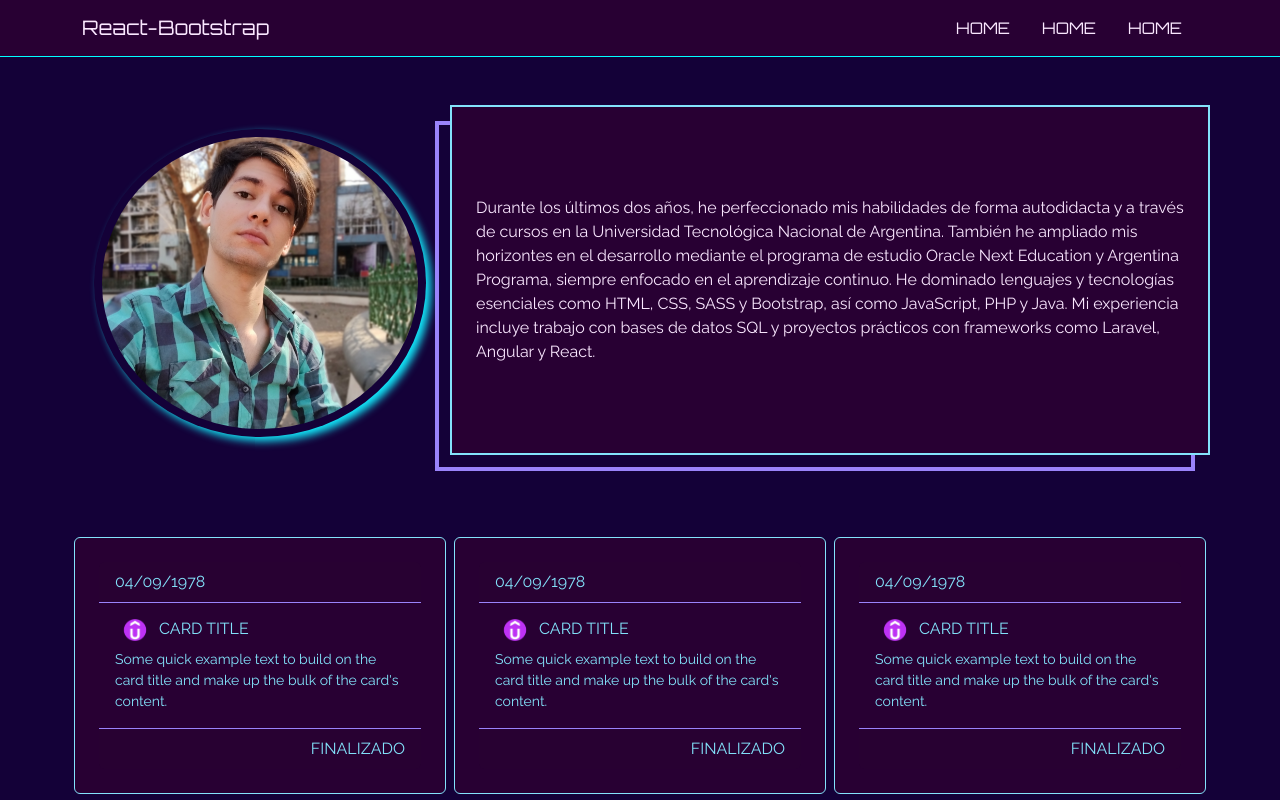
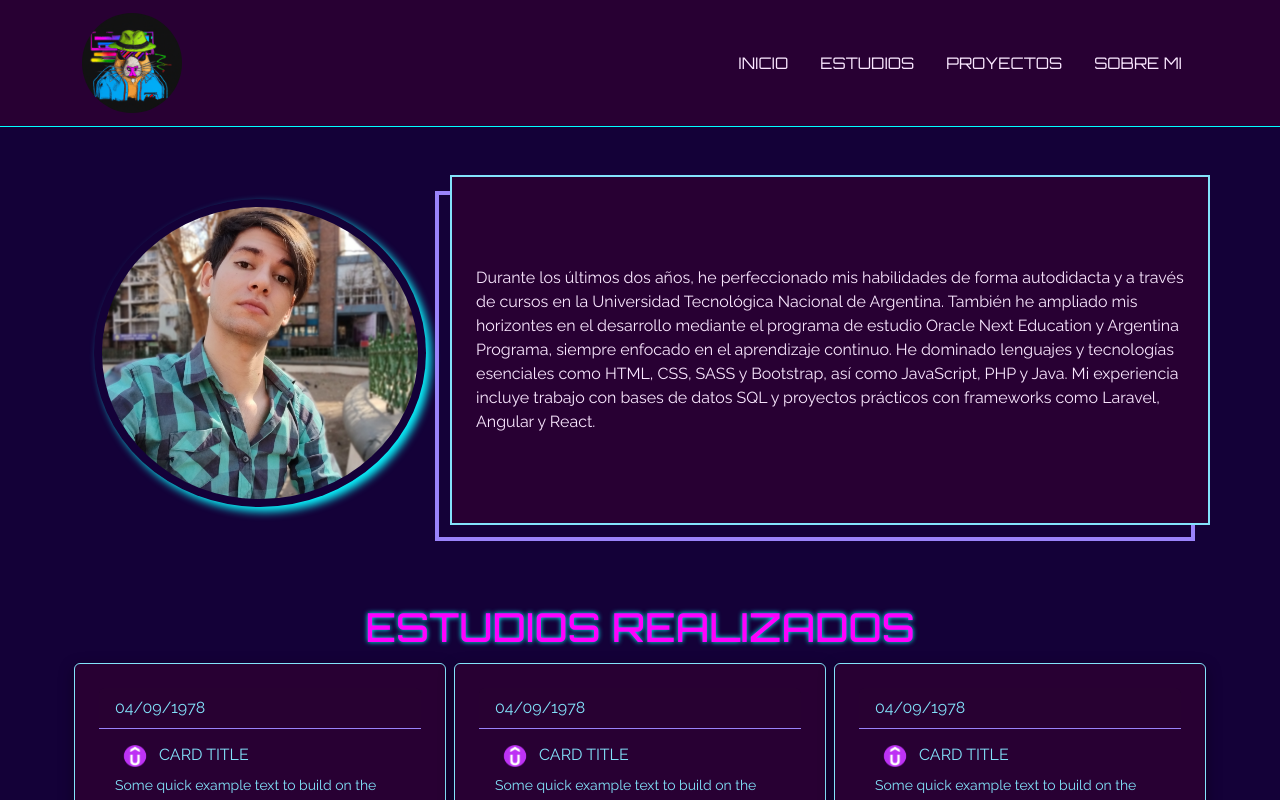
Before and after one commit to Sanchezguidorl/portfolio, a React (Vite) app: page / in a window 1280 px wide. Shown: the top 800 px of the page. Built offline with nearby package versions, Linux system fonts and the light colour scheme; a web font is replaced by a local one.

Commit message:
Se agregan cabeceras de texto y se configura el header para que sea sticky

```diff
--- a/src/components/layouts/Header.tsx
+++ b/src/components/layouts/Header.tsx
@@ -1,23 +1,99 @@
 import { Navbar } from "react-bootstrap";
-import Nav from 'react-bootstrap/Nav';
-import Container from 'react-bootstrap/Container';
-import { Link } from "react-router-dom";
+import logo from "../../assets/images/capibara-logo.png";
+import Nav from "react-bootstrap/Nav";
+import Container from "react-bootstrap/Container";
+import { useEffect, useState } from "react";
 
 function Header() {
+  const [headerSticky, setHeaderSticky] = useState(false);
+
+  useEffect(() => {
+    const handleScroll = (): void => {
+      if (window.scrollY > 0) {
+        setHeaderSticky(true);
+      } else {
+        setHeaderSticky(false);
+      }
+    };
+
+    window.addEventListener("scroll", handleScroll);
+
+    return () => {
+      window.removeEventListener("scroll", handleScroll);
+    };
+  }, []);
+
+  const scrollToSection = (event) => {
+    event.preventDefault();
+    const targetId = event.target.getAttribute("href").substring(1);
+    const targetElement = document.getElementById(targetId);
+
+    if (targetElement) {
+      const offset = 160;
+      const targetPosition =
+        targetElement.getBoundingClientRect().top + window.scrollY;
+      window.scrollTo({
+        top: targetPosition - offset,
+        behavior: "smooth",
+      });
+    }
+  };
+
   return (
-    <Navbar id="Header" collapseOnSelect expand="lg" className="bg-magenDark border-bottom border-cyan">
+    <>
+      {headerSticky && <div style={{ height: "120px" }}></div>}
+      <Navbar
+        id="Header"
+        collapseOnSelect
+        expand="lg"
+        className={`bg-magenDark border-bottom border-cyan ${
+          headerSticky ? "header-sticky" : ""
+        }`}
+      >
         <Container className="">
-        <Navbar.Brand href="#home" className="text-magenLight">React-Bootstrap</Navbar.Brand>
+          <Navbar.Brand href="#home" className="text-magenLight">
+            <img src={logo} className="logo-img-header w-100" alt="" />
+          </Navbar.Brand>
           <Navbar.Toggle aria-controls="responsive-navbar-nav" />
-        <Navbar.Collapse id="responsive-navbar-nav" className="d-flex justify-content-end">
+          <Navbar.Collapse
+            id="responsive-navbar-nav"
+            className="d-flex justify-content-end"
+          >
             <Nav className="">
-<Link to={'/'} className="text-magenLight fs-6 text-uppercase text-decoration-none px-3 py-2 brightness">Home</Link>
-<Link to={'/'} className="text-magenLight fs-6 text-uppercase text-decoration-none px-3 py-2 brightness">Home</Link>
-<Link to={'/'} className="text-magenLight fs-6 text-uppercase text-decoration-none px-3 py-2 brightness">Home</Link>
+              <a
+                onClick={scrollToSection}
+                href={"#Presentation"}
+                className="text-magenLight fs-6 text-uppercase text-decoration-none px-3 py-2 brightness"
+              >
+                INICIO
+              </a>
+              <a
+                onClick={scrollToSection}
+                href={"#Studies"}
+                className="text-magenLight fs-6 text-uppercase text-decoration-none px-3 py-2 brightness"
+              >
+                ESTUDIOS
+              </a>
+              <a
+                onClick={scrollToSection}
+                href={"#Projects"}
+                className="text-magenLight fs-6 text-uppercase text-decoration-none px-3 py-2 brightness"
+              >
+                PROYECTOS
+              </a>
+              <a
+                onClick={scrollToSection}
+                href={"#Presentation"}
+                className="text-magenLight fs-6 text-uppercase text-decoration-none px-3 py-2 brightness"
+              >
+                SOBRE MI
+              </a>
             </Nav>
           </Navbar.Collapse>
         </Container>
-    </Navbar>  );
+      </Navbar>
+    </>
+  );
 }
 
 export default Header;
--- a/src/components/layouts/Projects.tsx
+++ b/src/components/layouts/Projects.tsx
@@ -2,7 +2,7 @@ import CardComponent from "./CardComponent"
 
 function Projects() {
   return (
-    <section id="Projects" className="my-5">
+    <section id="Projects" className="mb-4 mt-3">
       <CardComponent/>
     </section>
   )
--- a/src/components/pages/Home.tsx
+++ b/src/components/pages/Home.tsx
@@ -10,6 +10,7 @@ function Home() {
   return (
 <>
 <Presentation/>
+<h1 className='h1-studies text-uppercase text-center text-magen'>Estudios Realizados</h1>
 <Studies/>
 <Container className='my-5'>
 <Row>
@@ -19,6 +20,7 @@ function Home() {
 </Col>
 <Col xs={12} lg={7}><LevelSkills/></Col>
 </Row>
+<h1 className='h1-studies text-uppercase text-center text-magen mt-5'>Mis Proyectos</h1>
 <Projects/>
 </Container>
 </>
--- a/styles/layouts/Header.scss
+++ b/styles/layouts/Header.scss
@@ -1,7 +1,21 @@
 #Header{
     font-family: "Orbitron",sans-serif;
+    transition:.3s ease-in-out;
 
+    .logo-img-header{
+max-width: 100px;
+border-radius: 50%;
+    }
 a:hover{
 text-shadow:$cyan 0px 0px 18px;
 }
 }
+
+.header-sticky{
+    padding: 20px 10px;
+    box-shadow: rgba(0, 204, 255, 0.774) 0px 5px 15px;
+    position: fixed;
+    width: 100%;
+    z-index: 1050;
+    top: 0;
+}
--- a/styles/layouts/Projects.scss
+++ b/styles/layouts/Projects.scss
@@ -1,5 +1,9 @@
 #Projects {
     font-family: 'Raleway', sans-serif;
+
+    #Card{
+    animation:2s showCard forwards;
+    }
 
     #Card:hover {
         cursor: pointer;
@@ -39,3 +43,14 @@
     background:linear-gradient(#8b00b68a, #000);
     transition: 1s ease-in-out;
 }
+
+
+@keyframes showCard {
+    0%{
+        opacity: 0;
+    }
+
+    100%{
+        opacity: 1;
+    }
+}
--- a/styles/layouts/Studies.scss
+++ b/styles/layouts/Studies.scss
@@ -1,5 +1,9 @@
 #Studies{
     font-family: 'Raleway', sans-serif;
+
+    .card{
+        box-shadow: rgba(0, 0, 0, 0.35) 0px 5px 15px;
+    }
 
     .card-text{
         font-size: 14px;
--- a/styles/main.scss
+++ b/styles/main.scss
@@ -10,3 +10,4 @@
 @import './layouts/Carrousel.scss';
 @import './layouts/Footer.scss';
 @import './layouts/Projects.scss';
+@import './pages/Home.scss';
--- /dev/null
+++ b/styles/pages/Home.scss
@@ -0,0 +1,4 @@
+.h1-studies{
+    font-family: 'Orbitron', sans-serif;
+    text-shadow: $cyan 0px 0px 5px;
+}
```
Also changed, not shown: src/assets/images/capibara-logo.png (added). Lines whose indentation alone changed are shown as unchanged.
